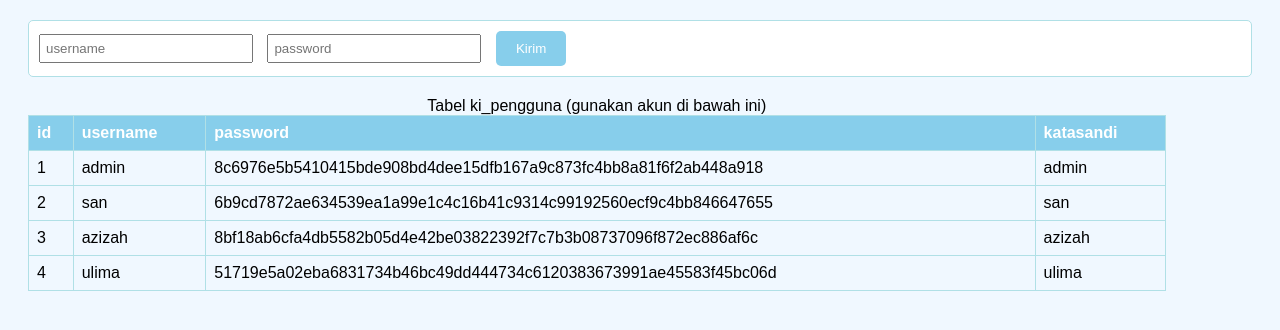
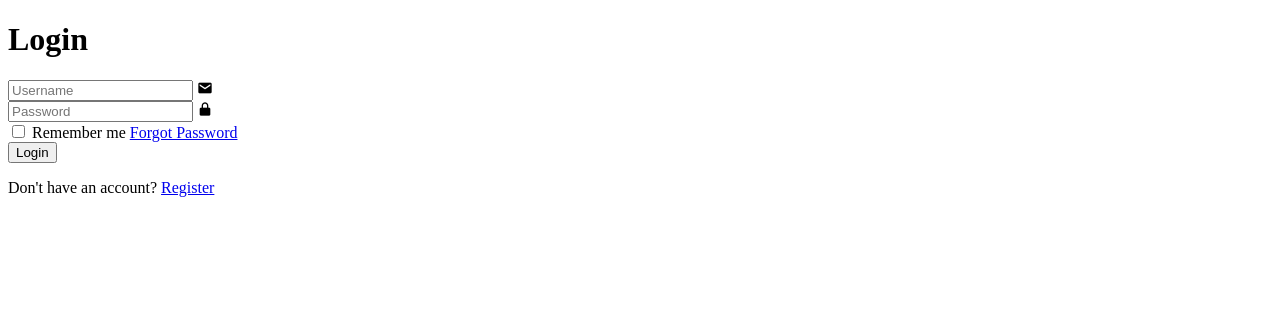
Before and after one commit to SanGit56/KI_WebEnkripsi, a PHP site: page / in a window 1280 px wide. Shown: the top 330 px of the page. Run offline with PHP 8.4, Linux system fonts and the light colour scheme; data comes from the database, SQL or seed files in the repository; a stand-in replaces the project's code that opens the database connection.

Commit message:
Add files via upload

```diff
--- a/index.php
+++ b/index.php
@@ -3,62 +3,68 @@
 
 <head>
     <meta charset="UTF-8">
+    <meta http-equiv="X-UA-Compatible" content="IE=edge">
     <meta name="viewport" content="width=device-width, initial-scale=1.0">
-    <title>Masuk - Web Enkripsi - Kelompok 14</title>
-
-    <link rel="stylesheet" href="gaya.css">
+    <title>Login</title>
+    <link rel="stylesheet" href="idxstyle.css">
+    <link href='https://unpkg.com/boxicons@2.1.4/css/boxicons.min.css' rel='stylesheet'>
 </head>
 
 <body>
-    <form method="post" action="baca.php">
-        <input type="text" placeholder="username" name="username" required>
-        <input type="password" placeholder="password" name="password" required>
+    <div class="wrapper">
+        <?php
 
-        <button>Kirim</button>
-    </form>
+        include("config.php");
+        if(isset($_POST['submit'])){
+            $username = mysqli_real_escape_string($konek, $_POST["username"]);
+            $password = hash("sha256", mysqli_real_escape_string($konek, $_POST["password"]));
 
-    <?php
-    $namaserver = "localhost";
-    $usernamedb = "root";
-    $passworddb = "";
-    $namadb = "buat_belajar";
+            //cek penggunanya ada apa ngga
+            $hasil = mysqli_query($konek, "SELECT id FROM ki_pengguna WHERE username = '" . $username . "' AND password = '" . $password . "'") or die("Select Error");
+            $row = mysqli_fetch_assoc($hasil);
 
-    $konek = mysqli_connect($namaserver, $usernamedb, $passworddb, $namadb);
+            if(is_array($row) && !empty($row)){
+                $_SESSION['valid'] = $row['username'];
+                $_SESSION['password'] = $row['password'];
+            }else{
+                echo "<div class='message'>
+                  <p>Username atau kata sandi yang dimasukkan salah!</p>
+                   </div> <br>";
+               echo "<a href='index.php'><button class='btn'>Go Back</button>";
 
-    if (!$konek) {
-        die("Koneksi gagal: " . mysqli_connect_error());
-    }
+            }
+            if(isset($_SESSION['valid'])){
+                header("Location: home.php");
+            }
+          }else{
 
-    $sql_pengguna = "SELECT id, username, password, katasandi FROM ki_pengguna";
-    $hasil = mysqli_query($konek, $sql_pengguna);
+        ?>
 
-    echo "<table>
-            <caption>Tabel ki_pengguna (gunakan akun di bawah ini)</caption>
-            <tr>
-                <th>id</th>
-                <th>username</th>
-                <th>password</th>
-                <th>katasandi</th>
-            </tr>";
+        <form action="" method="post">
+            <h1>Login</h1>
+            <div class="input-box">
+                <input type="username" id="username" name="username" placeholder="Username" autocomplete="off" required>
+                <i class='bx bxs-envelope' ></i>
+            </div>
+            <div class="input-box">
+                <input type="password" id="password" name="password" placeholder="Password" autocomplete="off" required>
+                <i class='bx bxs-lock-alt' ></i>
+            </div>
 
-    if (mysqli_num_rows($hasil) > 0) {
-        while ($baris = mysqli_fetch_assoc($hasil)) {
-            echo "<tr><td>" . $baris["id"] . "</td>
-            <td>" . $baris["username"] . "</td>
-            <td>" . $baris["password"] . "</td>
-            <td>" . $baris["katasandi"] . "</td></tr>";
-        }
-    } else {
-        echo "<tr><td>-</td>
-        <td>-</td>
-        <td>-</td>
-        <td>-</td></tr>";
-    }
+            <div class="remember-forgot">
+                <label><input type="checkbox" name="remember-forgot"> Remember me</label>
+                <a href="#">Forgot Password</a>
+            </div>
 
-    echo "</table>";
+            <button type="submit" class="btn">Login</button>
 
-    mysqli_close($konek);
-    ?>
+            <div class="register-link">
+                <p>Don't have an account? <a href="register.php">Register</a></p>
+            </div>
+        </form>
+    </div>
+    <?php } ?>
+
 </body>
 
 </html>
```
Also changed, not shown: register.php (added, +75 -0 lines).
